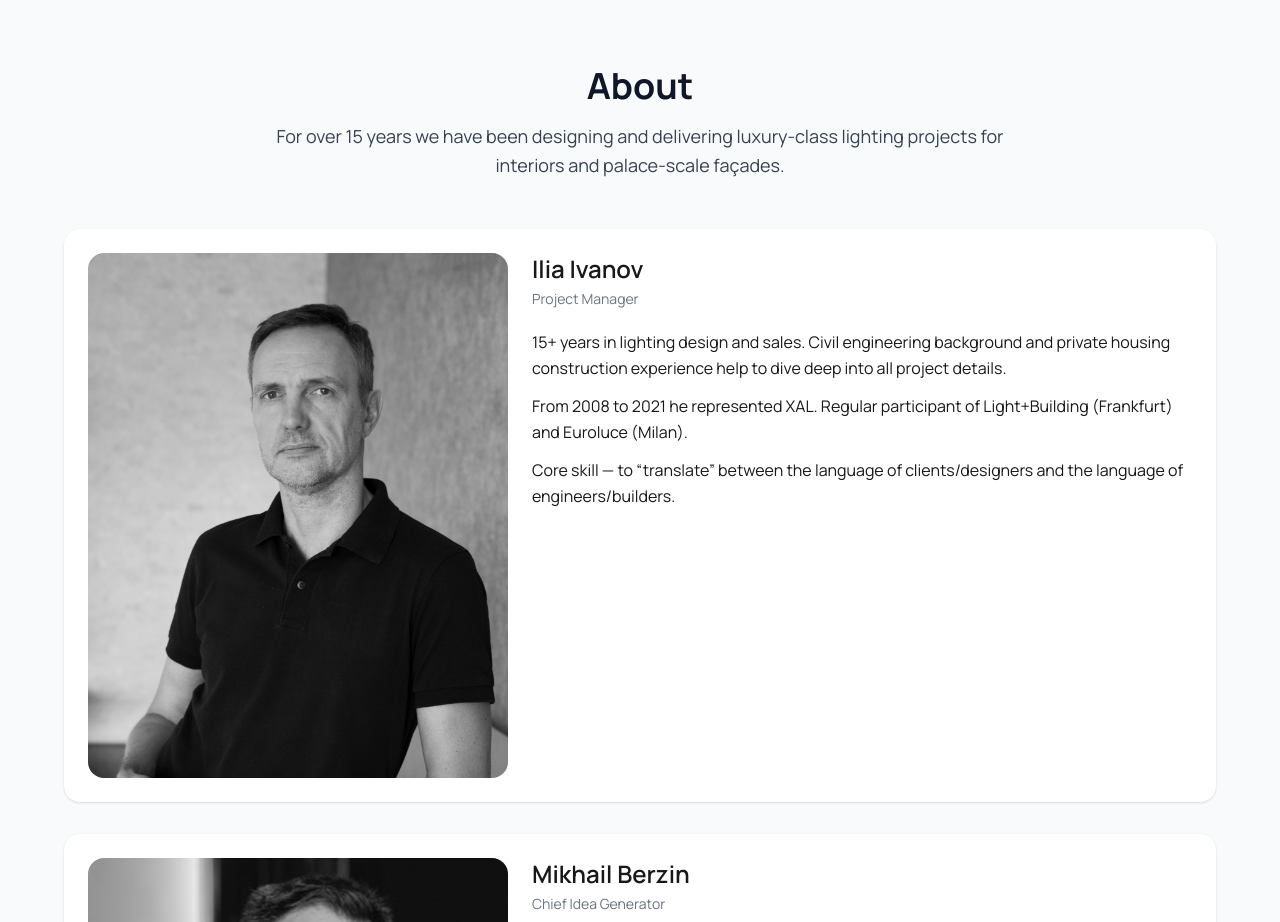
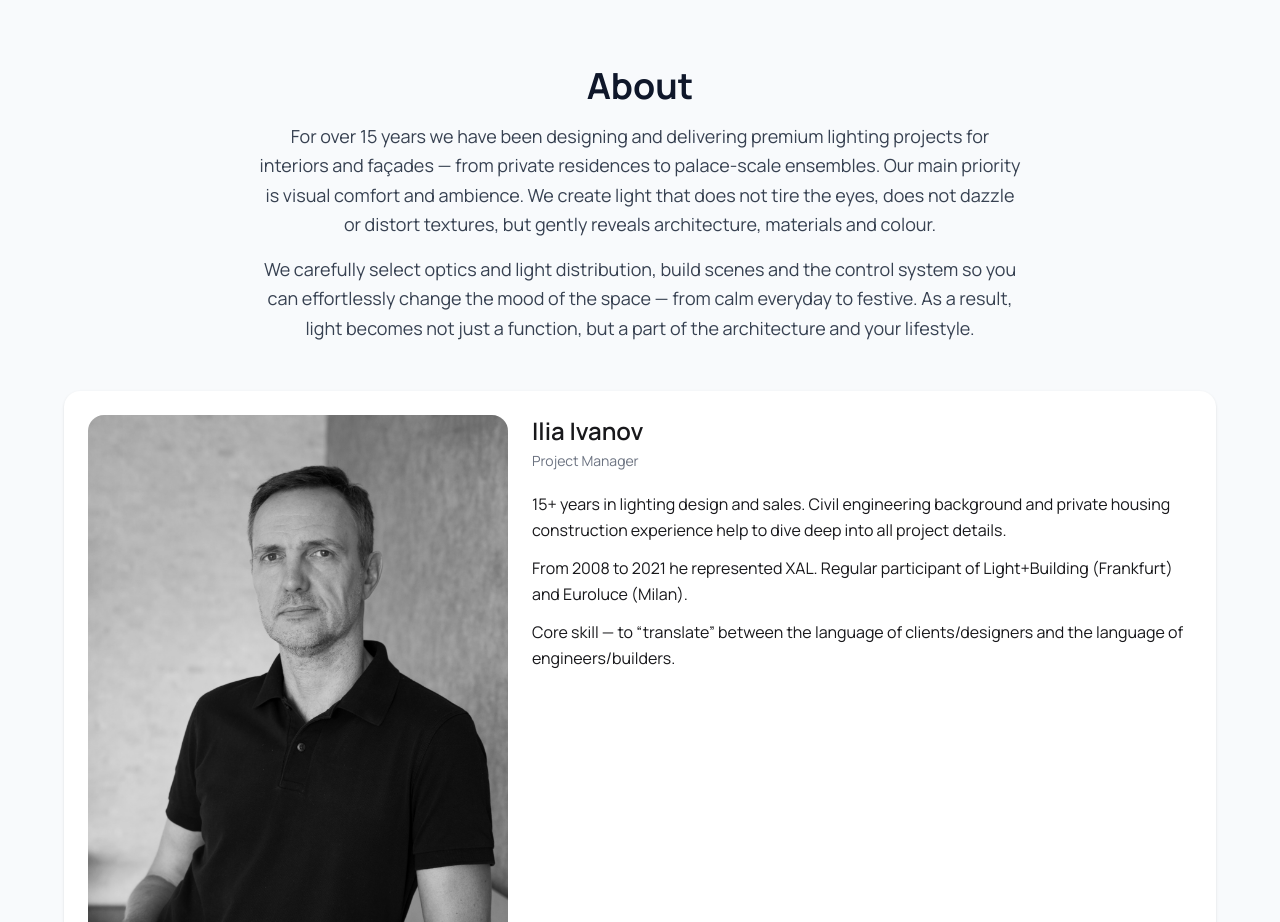
Before and after one commit to ilyaivanov239-rgb/GFLight, a Next.js app: page /en in a window 1280 px wide. Shown: the part 3360-4282 px from the top of the page. Built offline with nearby package versions, Linux system fonts and the light colour scheme.

Commit message:
Update page.tsx

```diff
--- a/app/[lang]/page.tsx
+++ b/app/[lang]/page.tsx
@@ -490,13 +490,25 @@ const SOCIAL = [
   <h2 className="text-3xl md:text-4xl font-bold mb-4">
     {lang === 'en' ? 'About' : lang === 'pt' ? 'Sobre' : 'О нас'}
   </h2>
+
+  {/* Абзац 1 */}
   <p className="text-gray-700 text-lg leading-relaxed">
+    {lang === 'ru' &&
+      'Более 15 лет мы проектируем и реализуем премиальные световые проекты для интерьеров и фасадов — от частных резиденций до ансамблей дворцового масштаба. Наш главный приоритет — визуальный комфорт и атмосфера. Мы создаём свет, который не утомляет взгляд, не слепит и не искажает фактуры, а бережно раскрывает архитектуру, материалы и цвет.'}
     {lang === 'en' &&
-        'For over 15 years we have been designing and delivering luxury-class lighting projects for interiors and palace-scale façades.'}
+      'For over 15 years we have been designing and delivering premium lighting projects for interiors and façades — from private residences to palace-scale ensembles. Our main priority is visual comfort and ambience. We create light that does not tire the eyes, does not dazzle or distort textures, but gently reveals architecture, materials and colour.'}
     {lang === 'pt' &&
-        'Há mais de 15 anos projetamos e realizamos projetos de iluminação de classe premium para interiores e fachadas de escala palaciana.'}
+      'Há mais de 15 anos projetamos e realizamos projetos de iluminação premium para interiores e fachadas — desde residências privadas até conjuntos de escala palaciana. A nossa prioridade é o conforto visual e a atmosfera. Criamos uma luz que não cansa a visão, não encandeia nem distorce as texturas, mas revela com cuidado a arquitetura, os materiais e a cor.'}
+  </p>
+
+  {/* Абзац 2 */}
+  <p className="text-gray-700 text-lg leading-relaxed mt-4">
     {lang === 'ru' &&
-        'Более 15 лет мы проектируем и реализуем световые проекты класса люкс как в интерьерах, так и на фасадах масштаба дворцовых ансамблей.'}
+      'Мы тщательно подбираем оптику и распределение светового потока, строим сценарии и систему управления, чтобы вы могли легко менять настроение пространства — от спокойного повседневного до праздничного. В результате свет становится не просто функцией, а частью архитектуры и вашего образа жизни.'}
+    {lang === 'en' &&
+      'We carefully select optics and light distribution, build scenes and the control system so you can effortlessly change the mood of the space — from calm everyday to festive. As a result, light becomes not just a function, but a part of the architecture and your lifestyle.'}
+    {lang === 'pt' &&
+      'Selecionamos cuidadosamente a ótica e a distribuição do fluxo luminoso, construímos cenários e o sistema de controlo para que possa mudar facilmente o ambiente do espaço — do quotidiano tranquilo ao festivo. Assim, a luz torna-se não apenas uma função, mas parte da arquitetura e do seu estilo de vida.'}
   </p>
 </div>
 
```
Lines whose indentation alone changed are shown as unchanged.
